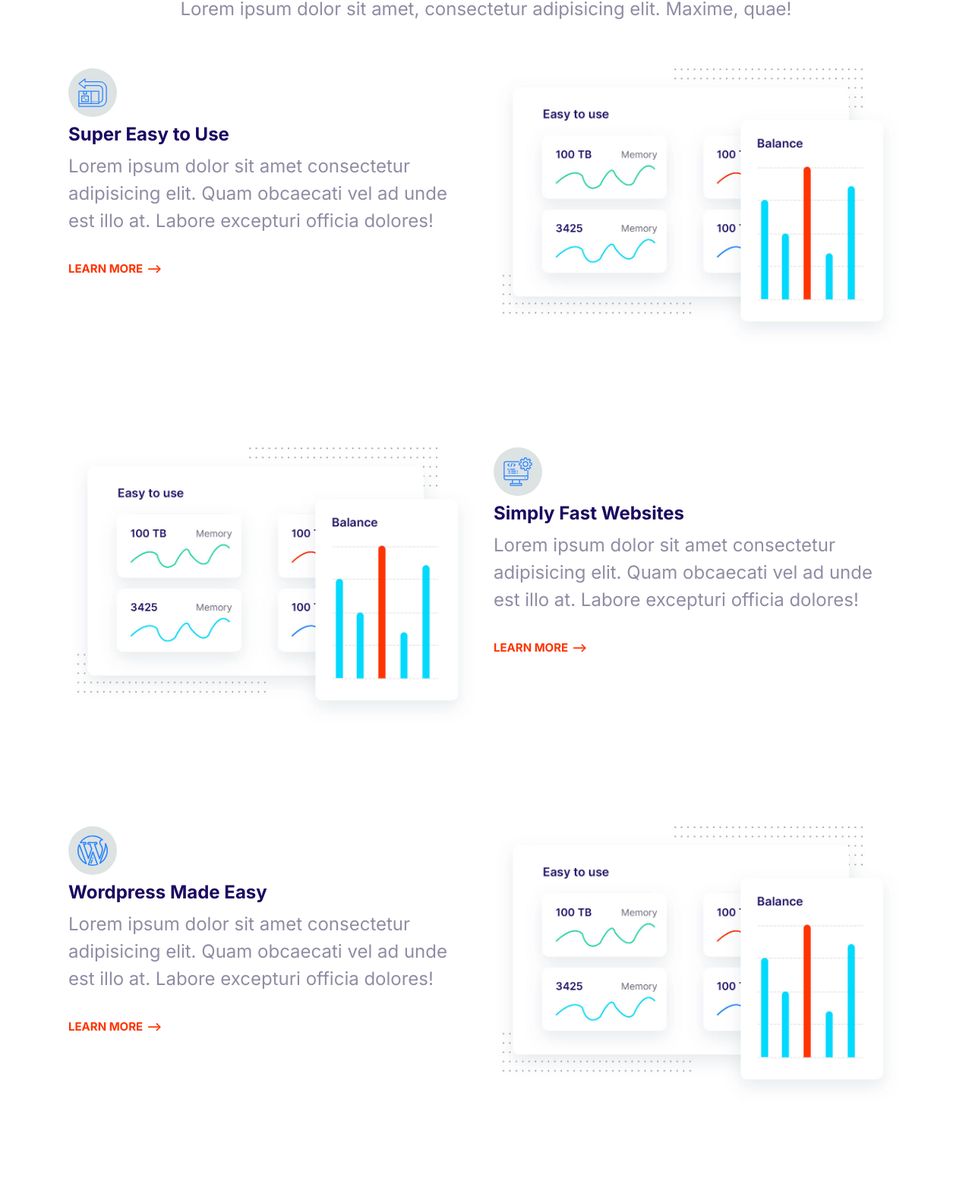
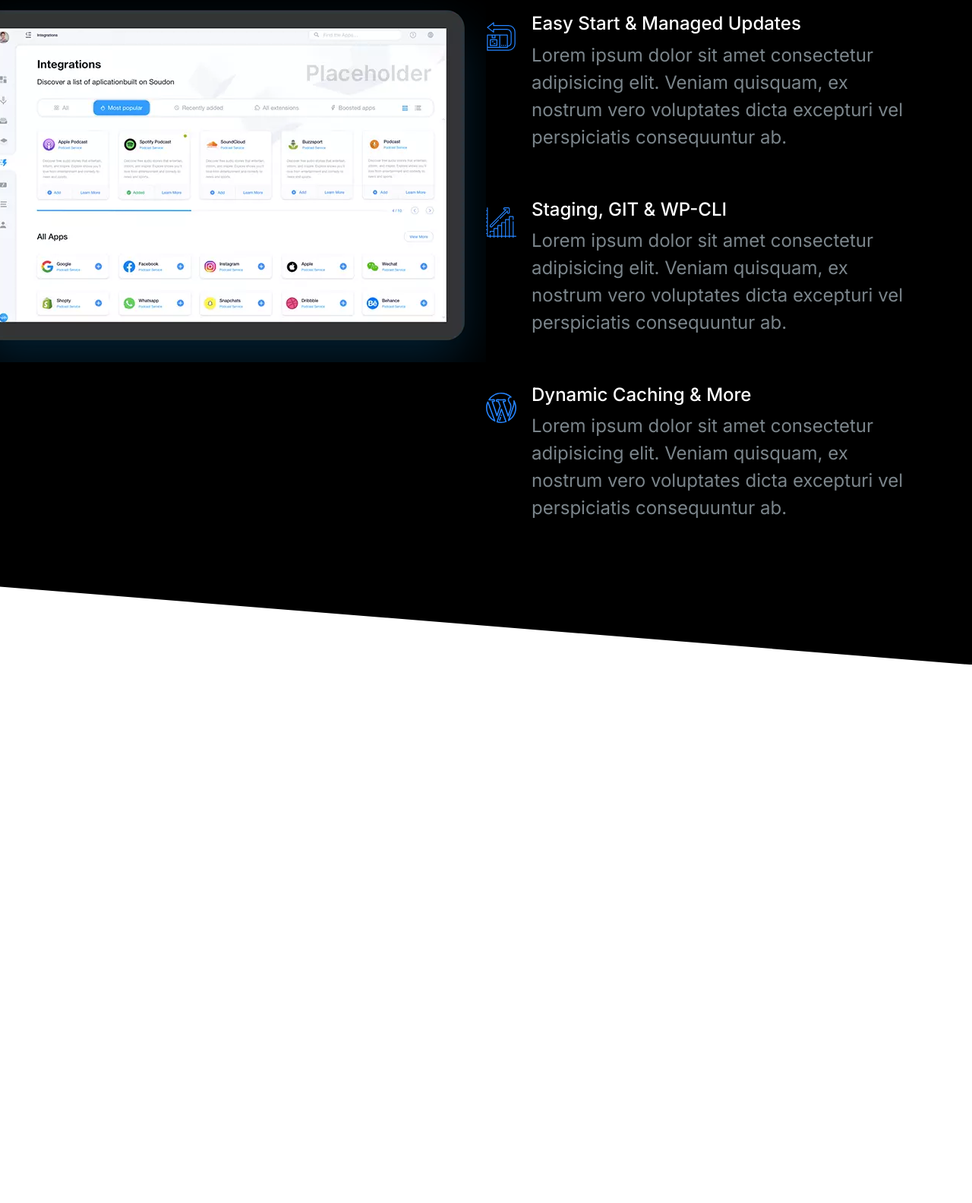
Before and after one commit to Klemen03/My-First-Website, a plain HTML site: page index.html in a window 1280 px wide. Shown: the part 153-1737 px from the top of the page at 76% size. After the commit the page ends 1028 px from the top, so only its background shows below. Drawn offline with Linux system fonts and the light colour scheme.

Commit message:
Build the showcase block component.

```diff
--- a/css/styles.css
+++ b/css/styles.css
@@ -16,6 +16,11 @@
 }
 
 /* Typography */
+::selection {
+  background-color: var(--color-primary);
+  color: #fff;
+}
+
 html {
   font-size: 62.5%;
 }
@@ -45,6 +50,7 @@ h2 {
 
 h3 {
   font-size: 3rem;
+  font-weight: 500;
 }
 
 p {
@@ -131,7 +137,6 @@ a {
 .list {
   list-style: none;
   padding-left: 0;
-  color: var(--color-headings);
 }
 
 .list--inline .list__item {
@@ -142,6 +147,7 @@ a {
 .list--tick {
   list-style-image: url(../images/tick.svg);
   padding-left: 3rem;
+  color: var(--color-headings);
 }
 
 .list--tick .list__item {
@@ -408,6 +414,7 @@ a {
 
 .media {
   display: flex;
+  margin-bottom: 4rem;
 }
 
 .media__title {
@@ -611,18 +618,20 @@ a {
   color: #7b858b;
 }
 
-.block--dark .block__heading {
+.block--dark h1,
+.block--dark h2,
+.block--dark h3 {
   color: #fff;
 }
 
 .block--skewed-right {
   padding-bottom: calc(var(--padding-vertical) + 4rem);
-  clip-path: polygon(0% 0%, 100% 0%, 100% 100%, 0% 80%);
+  clip-path: polygon(0% 0%, 100% 0%, 100% 100%, 0% 90%);
 }
 
 .block--skewed-left {
   padding-bottom: calc(var(--padding-vertical) + 4rem);
-  clip-path: polygon(0% 0%, 100% 0%, 100% 80%, 0% 100%);
+  clip-path: polygon(0% 0%, 100% 0%, 100% 90%, 0% 100%);
 }
 
 .container {
@@ -694,9 +703,6 @@ a {
 }
 
 /* Hero */
-.hero {
-  clip-path: polygon(0% 0%, 100% 0%, 100% 90%, 0% 100%);
-}
 
 .hero__tagline {
   font-size: 2rem;
@@ -776,3 +782,22 @@ a {
     order: 2;
   }
 }
+
+/* Showcase Block */
+.block-showcase__image > img {
+  width: 100%;
+}
+@media screen and (min-width: 768px) {
+  .block-showcase .grid {
+    grid-template-columns: 50% 50%;
+  }
+
+  .block-showcase__image {
+    justify-self: end;
+  }
+
+  .block-showcase__image > img {
+    width: auto;
+    max-width: 700px;
+  }
+}
--- a/index.html
+++ b/index.html
@@ -14,118 +14,77 @@
     <link rel="stylesheet" href="./css/styles.css" />
   </head>
   <body>
-    <section class="block container">
+    <section class="block block--dark block--skewed-right block-showcase">
       <header class="block__header">
-        <h2>Host on the Cloud to Keep Growing</h2>
-        <p>
-          Lorem ipsum dolor sit amet, consectetur adipisicing elit. Maxime,
-          quae!
-        </p>
+        <h2>User-friendly Control Panel</h2>
       </header>
-      <article class="grid grid--1x2 feature">
-        <div class="feature__content">
-          <span class="icon-container">
+      <div class="container grid grid--1x2">
+        <picture class="block-showcase__image">
+          <source
+            type="image/webp"
+            srcset="images/ipad.webp 1x, images/ipad@2x.webp 2x"
+          />
+          <source
+            type="image/png"
+            srcset="images/ipad.png 1x, images/ipad@2x.png 2x"
+          />
+
+          <img src="images/ipad.png" alt="" />
+        </picture>
+        <ul class="list">
+          <li>
+            <div class="media">
+              <div class="media__image">
                 <svg class="icon icon--primary">
                   <use xlink:href="images/customsprite.svg#easy"></use>
                 </svg>
-          </span>
-          <h3 class="feature__heading">Super Easy to Use</h3>
+              </div>
+              <div class="media__body">
+                <h3 class="media__title">Easy Start & Managed Updates</h3>
                 <p>
-            Lorem ipsum dolor sit amet consectetur adipisicing elit. Quam
-            obcaecati vel ad unde est illo at. Labore excepturi officia dolores!
+                  Lorem ipsum dolor sit amet consectetur adipisicing elit.
+                  Veniam quisquam, ex nostrum vero voluptates dicta excepturi
+                  vel perspiciatis consequuntur ab.
                 </p>
-          <a href="#" class="link-arrow">Learn More</a>
               </div>
-        <picture>
-          <source
-            type="img/webp"
-            srcset="images/easy.webp 1x, images/easy@2x.webp 2x"
-          />
-          <source
-            type="img/jpg"
-            srcset="images/easy.jpg 1x, images/easy@2x.jpg 2x"
-          />
-          <img class="feature__image" src="images/easy@2x.jpg" alt="" />
-        </picture>
-      </article>
-      <article class="grid grid--1x2 feature">
-        <div class="feature__content">
-          <span class="icon-container">
+            </div>
+          </li>
+          <li>
+            <div class="media">
+              <div class="media__image">
                 <svg class="icon icon--primary">
-              <use xlink:href="images/customsprite.svg#computer"></use>
+                  <use xlink:href="images/customsprite.svg#growth"></use>
                 </svg>
-          </span>
-          <h3 class="feature__heading">Simply Fast Websites</h3>
+              </div>
+              <div class="media__body">
+                <h3 class="media__title">Staging, GIT & WP-CLI</h3>
                 <p>
-            Lorem ipsum dolor sit amet consectetur adipisicing elit. Quam
-            obcaecati vel ad unde est illo at. Labore excepturi officia dolores!
+                  Lorem ipsum dolor sit amet consectetur adipisicing elit.
+                  Veniam quisquam, ex nostrum vero voluptates dicta excepturi
+                  vel perspiciatis consequuntur ab.
                 </p>
-          <a href="#" class="link-arrow">Learn More</a>
               </div>
-        <picture>
-          <source
-            type="img/webp"
-            srcset="images/easy.webp 1x, images/easy@2x.webp 2x"
-          />
-          <source
-            type="img/jpg"
-            srcset="images/easy.jpg 1x, images/easy@2x.jpg 2x"
-          />
-          <img class="feature__image" src="images/easy@2x.jpg" alt="" />
-        </picture>
-      </article>
-      <article class="grid grid--1x2 feature">
-        <div class="feature__content">
-          <span class="icon-container">
+            </div>
+          </li>
+          <li>
+            <div class="media">
+              <div class="media__image">
                 <svg class="icon icon--primary">
                   <use xlink:href="images/customsprite.svg#wordpress"></use>
                 </svg>
-          </span>
-          <h3 class="feature__heading">Wordpress Made Easy</h3>
+              </div>
+              <div class="media__body">
+                <h3 class="media__title">Dynamic Caching & More</h3>
                 <p>
-            Lorem ipsum dolor sit amet consectetur adipisicing elit. Quam
-            obcaecati vel ad unde est illo at. Labore excepturi officia dolores!
+                  Lorem ipsum dolor sit amet consectetur adipisicing elit.
+                  Veniam quisquam, ex nostrum vero voluptates dicta excepturi
+                  vel perspiciatis consequuntur ab.
                 </p>
-          <a href="#" class="link-arrow">Learn More</a>
               </div>
-        <picture>
-          <source
-            type="img/webp"
-            srcset="images/easy.webp 1x, images/easy@2x.webp 2x"
-          />
-          <source
-            type="img/jpg"
-            srcset="images/easy.jpg 1x, images/easy@2x.jpg 2x"
-          />
-          <img class="feature__image" src="images/easy@2x.jpg" alt="" />
-        </picture>
-      </article>
-      <article class="grid grid--1x2 feature">
-        <div class="feature__content">
-          <span class="icon-container">
-            <svg class="icon icon--primary">
-              <use xlink:href="images/customsprite.svg#clock"></use>
-            </svg>
-          </span>
-          <h3 class="feature__heading">24/7 Expert Support</h3>
-          <p>
-            Lorem ipsum dolor sit amet consectetur adipisicing elit. Quam
-            obcaecati vel ad unde est illo at. Labore excepturi officia dolores!
-          </p>
-          <a href="#" class="link-arrow">Learn More</a>
             </div>
-        <picture>
-          <source
-            type="img/webp"
-            srcset="images/easy.webp 1x, images/easy@2x.webp 2x"
-          />
-          <source
-            type="img/jpg"
-            srcset="images/easy.jpg 1x, images/easy@2x.jpg 2x"
-          />
-          <img class="feature__image" src="images/easy@2x.jpg" alt="" />
-        </picture>
-      </article>
+          </li>
+        </ul>
+      </div>
     </section>
     <script src="js/main.js"></script>
   </body>
```
Also changed, not shown: components/mediaObject.html (+1 -1 lines), components/showcaseBlock.html (added, +72 -0 lines), images/ipad.png (added), images/ipad.webp (added), images/ipad@2x.png (added), images/ipad@2x.webp (added). Lines whose indentation alone changed are shown as unchanged.
